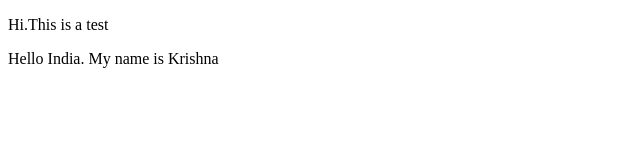
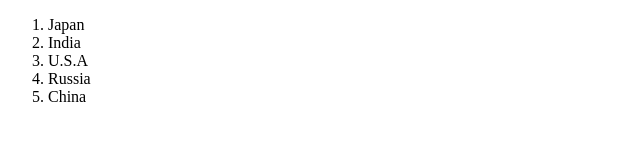
Before and after one commit to KrishnaMohanRam/project2, a plain HTML site: page test.html in a window 1280 px wide. Shown: the whole page, without its empty margins (0-640 px from the left). Drawn offline with Linux system fonts and the light colour scheme.

Commit message:
adding ordered list in test.html

```diff
--- a/test.html
+++ b/test.html
@@ -7,7 +7,12 @@
     <title>Document</title>
 </head>
 <body>
-    <p>Hi.This is a test </p>
-    <p>Hello India. My name is Krishna</p>
+    <ol>
+        <li>Japan</li>
+        <li>India</li>
+        <li>U.S.A</li>
+        <li>Russia</li>
+        <li>China</li>
+    </ol>
 </body>
 </html>
```
